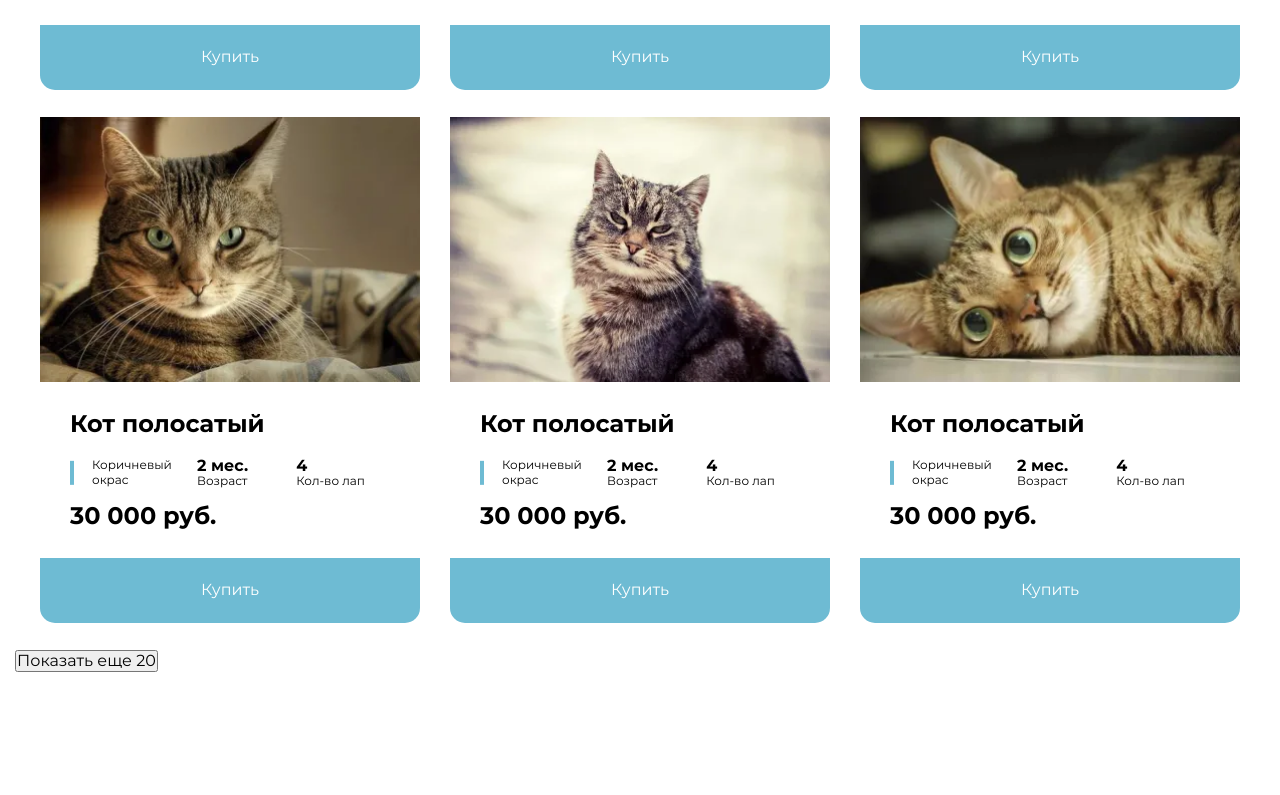
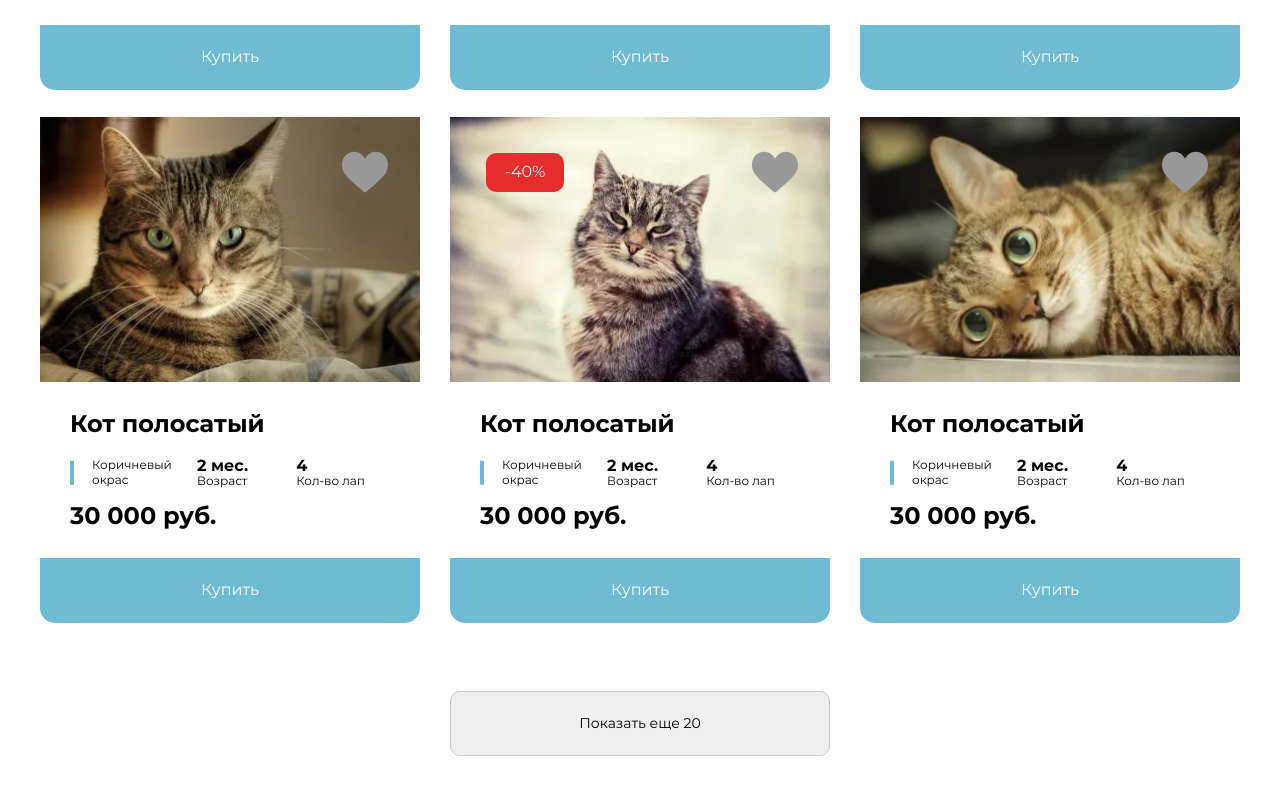
Before and after one commit to mates4352/Sale-of-cats, a plain HTML site: page index.html in a window 1280 px wide. Shown: the part 767-1562 px from the top of the page. Before the commit the page ends 1522 px from the top, so only its background shows below. Drawn offline with Linux system fonts and the light colour scheme.

Commit message:
fix products

```diff
--- a/css/style.css
+++ b/css/style.css
@@ -7,8 +7,7 @@
   --additional: #6ebbd3;
   --secondary-color: #fff;
   --base-color: #000;
-  --header-opacity: 0.7;
-  --base-color: #000
+  --header-opacity: 0.7
 }
 @font-face {
   font-family: "Montserrat";
@@ -488,9 +487,10 @@ h6 {
   display: flex;
   flex-wrap: wrap;
   justify-content: center;
-  margin: 0 -15px
+  margin: 0 -15px -27px
 }
 .cat__card {
+  position: relative;
   width: 380px;
   margin: 0 15px 27px
 }
@@ -508,6 +508,30 @@ h6 {
   .cat__card {
     width: 600px
   }
+}
+.cat__discount {
+  font-size: 16px;
+  line-height: 1.2;
+  font-weight: 400;
+  width: 78px;
+  height: 39px;
+  position: absolute;
+  top: 36px;
+  left: 36px;
+  display: flex;
+  align-items: center;
+  justify-content: center;
+  color: var(--secondary-color);
+  background: #e62d2d;
+  border-radius: 10px
+}
+.cat__like {
+  width: 46px;
+  height: 46px;
+  position: absolute;
+  top: 32px;
+  right: 32px;
+  fill: #999
 }
 .cat__img {
   width: 100%;
@@ -572,3 +596,16 @@ h6 {
   line-height: 1;
   color: var(--base-color)
 }
+.cat__button {
+  font-size: 14px;
+  line-height: 1.2;
+  font-weight: 400;
+  display: block;
+  width: 100%;
+  max-width: 380px;
+  height: 65px;
+  margin: 68px auto 0 auto;
+  color: var(--base-color);
+  border: 1px solid #cacaca;
+  border-radius: 10px
+}
--- a/index.html
+++ b/index.html
@@ -100,6 +100,14 @@
 
          <div class="cat__card">
 
+            <span class="cat__discount">
+               -40%
+            </span>
+
+            <svg class="cat__like" viewBox="0 0 100 100">
+               <use xlink:href="./assets/icons/symbol/spriteSVG.svg#like"></use>
+            </svg>
+
             <picture>
                <source type="image/webp" srcset="./assets/images/products/img1.webp" />
                <img class="cat__img" class="lazy" alt="cat" src="./assets/images/products/img1.png" />
@@ -130,6 +138,10 @@
          </div>
 
          <div class="cat__card">
+
+            <svg class="cat__like" viewBox="0 0 100 100">
+               <use xlink:href="./assets/icons/symbol/spriteSVG.svg#like"></use>
+            </svg>
 
             <picture>
                <source type="image/webp" srcset="./assets/images/products/img2.webp" />
@@ -162,6 +174,10 @@
 
          <div class="cat__card">
 
+            <svg class="cat__like" viewBox="0 0 100 100">
+               <use xlink:href="./assets/icons/symbol/spriteSVG.svg#like"></use>
+            </svg>
+
             <picture>
                <source type="image/webp" srcset="./assets/images/products/img3.webp" />
                <img class="cat__img" class="lazy" alt="cat" src="./assets/images/products/img3.png" />
@@ -192,6 +208,10 @@
          </div>
 
          <div class="cat__card">
+
+            <svg class="cat__like" viewBox="0 0 100 100">
+               <use xlink:href="./assets/icons/symbol/spriteSVG.svg#like"></use>
+            </svg>
 
             <picture>
                <source type="image/webp" srcset="./assets/images/products/img4.webp" />
@@ -224,6 +244,14 @@
 
          <div class="cat__card">
 
+            <span class="cat__discount">
+               -40%
+            </span>
+
+            <svg class="cat__like" viewBox="0 0 100 100">
+               <use xlink:href="./assets/icons/symbol/spriteSVG.svg#like"></use>
+            </svg>
+
             <picture>
                <source type="image/webp" srcset="./assets/images/products/img5.webp" />
                <img class="cat__img" class="lazy" alt="cat" src="./assets/images/products/img5.png" />
@@ -254,6 +282,10 @@
          </div>
 
          <div class="cat__card">
+
+            <svg class="cat__like" viewBox="0 0 100 100">
+               <use xlink:href="./assets/icons/symbol/spriteSVG.svg#like"></use>
+            </svg>
 
             <picture>
                <source type="image/webp" srcset="./assets/images/products/img6.webp" />
```
Also changed, not shown: index.min.html (+1 -1 lines), css/style.min.css.
